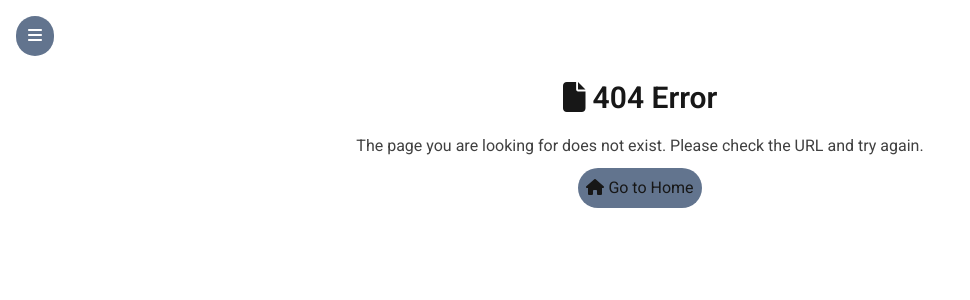
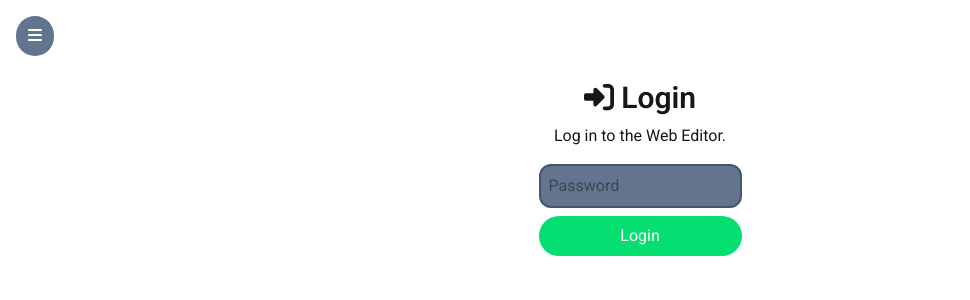
Before and after one commit to aelithron/recordkeeper, a Next.js app: page /editor-login in a window 1280 px wide. Before the commit this address had no page. Shown: the top 300 px of the page, without its empty margins (0-970 px from the left). Built offline with nearby package versions, Linux system fonts and the light colour scheme.

Commit message:
Actually finishes the last commit I hit the button too early last time :facepalm:

```diff
--- a/app/(ui)/sidebar.tsx
+++ b/app/(ui)/sidebar.tsx
@@ -1,6 +1,6 @@
 "use client";
 import type { WikiLink } from "@/types";
-import { faBars, faFile, faFolder, faHome } from "@fortawesome/free-solid-svg-icons";
+import { faBars, faFile, faFolder, faHome, faPencil } from "@fortawesome/free-solid-svg-icons";
 import { FontAwesomeIcon } from "@fortawesome/react-fontawesome";
 import Link from "next/link";
 import Image from "next/image";
@@ -11,7 +11,7 @@ import logo from "@/public/logo.webp";
 
 export const dynamic = 'force-dynamic';
 
-export default function Sidebar({ pages }: { pages: WikiLink[] }) {
+export default function Sidebar({ pages, webEditorEnabled }: { pages: WikiLink[], webEditorEnabled: boolean }) {
   const pathName = usePathname();
   const [isOpen, setIsOpen] = useState<boolean>(false);
   const [openFolder, setOpenFolder] = useState<string>("");
@@ -60,6 +60,12 @@ export default function Sidebar({ pages }: { pages: WikiLink[] }) {
           </Link>}
         </div>
       ))}
+      {webEditorEnabled && <Link
+        href={`/edit`}
+        className="flex items-center gap-2 text-white hover:text-sky-500 ml-6"
+        onClick={() => setIsOpen(false)}>
+        <FontAwesomeIcon icon={faPencil} />
+      </Link>}
     </div>
   );
 }
--- /dev/null
+++ b/app/api/login/route.ts
@@ -0,0 +1,21 @@
+import { NextResponse } from 'next/server';
+import { rateLimit } from '@/lib/rateLimit';
+
+export async function POST(req: Request) {
+  const ip = req.headers.get('x-forwarded-for') || 'unknown';
+  if (rateLimit(ip)) {
+    return NextResponse.json({ error: 'Too many attempts' }, { status: 429 });
+  }
+  const { password } = await req.json();
+  if (password === process.env.WEBEDITOR_PASSWORD) {
+    const res = NextResponse.json({ success: true });
+    res.cookies.set('auth', password, {
+      path: '/',
+      secure: true,
+      sameSite: 'strict',
+      maxAge: 60 * 60 * 24 * 7,
+    });
+    return res;
+  }
+  return NextResponse.json({ success: false }, { status: 401 });
+}
--- /dev/null
+++ b/app/api/logout/route.ts
@@ -0,0 +1,7 @@
+import { NextResponse } from 'next/server';
+
+export async function GET() {
+  const res = NextResponse.json({ success: true });
+  res.cookies.set('auth', '', { path: '/', expires: new Date(0) });
+  return res;
+}
--- /dev/null
+++ b/app/editor-login/login.form.tsx
@@ -0,0 +1,39 @@
+"use client";
+import { useState } from "react";
+import { useRouter } from "next/navigation";
+export default function LoginForm() {
+  const [password, setPassword] = useState<string>("");
+  const router = useRouter();
+
+  async function handleSubmit(e: React.FormEvent<HTMLFormElement>) {
+    e.preventDefault();
+    const res = await fetch("/api/login", {
+      method: "POST",
+      headers: {"Content-Type": "application/json"},
+      body: JSON.stringify({ password }),
+    });
+    if (res.ok) {
+      router.push("/edit");
+    } else if (res.status === 401) {
+      alert("Incorrect password!");
+    } else if (res.status === 429) {
+      alert("Too many attempts. Please try again later.");
+    } else {
+      alert("An unknown error occurred");
+    }
+  }
+
+  return (
+    <form onSubmit={handleSubmit} className="flex flex-col gap-2">
+      <input
+        type="password"
+        placeholder="Password"
+        value={password}
+        onChange={(e) => setPassword(e.target.value)}
+        className="border-slate-600 border-2 bg-slate-500 p-2 rounded-xl"
+        required
+      />
+      <button type="submit" className="bg-green-400 text-white p-2 rounded-full">Login</button>
+    </form>
+  );
+}
--- /dev/null
+++ b/app/editor-login/page.tsx
@@ -0,0 +1,13 @@
+import { faRightToBracket } from "@fortawesome/free-solid-svg-icons";
+import { FontAwesomeIcon } from "@fortawesome/react-fontawesome";
+import LoginForm from "./login.form";
+
+export default function Page() {
+  return (
+    <div className="p-8 md:p-20 flex flex-col gap-2 items-center">
+      <h1 className="text-3xl font-semibold"><FontAwesomeIcon icon={faRightToBracket} /> Login</h1>
+      <p className="mb-2">Log in to the Web Editor.</p>
+      <LoginForm />
+    </div>
+  );
+}
--- a/app/layout.tsx
+++ b/app/layout.tsx
@@ -29,7 +29,7 @@ export default function RootLayout({
       <body
         className={`${roboto.className} antialiased`}
       >
-        <Sidebar pages={getPageList()} />
+        <Sidebar pages={getPageList()} webEditorEnabled={process.env.WEBEDITOR === "true"} />
         {children}
       </body>
     </html>
--- /dev/null
+++ b/lib/rateLimit.ts
@@ -0,0 +1,18 @@
+const map = new Map<string, { count: number; timestamp: number }>();
+
+const MAX_REQS = 4;
+const WINDOW_MS = 60_000;
+
+export function rateLimit(ip: string): boolean {
+  const now = Date.now();
+  const entry = map.get(ip);
+
+  if (!entry || now - entry.timestamp > WINDOW_MS) {
+    map.set(ip, { count: 1, timestamp: now });
+    return false;
+  }
+
+  if (entry.count >= MAX_REQS) { return true; }
+  entry.count++;
+  return false;
+}
--- /dev/null
+++ b/middleware.ts
@@ -0,0 +1,12 @@
+import { NextResponse } from 'next/server';
+import type { NextRequest } from 'next/server';
+
+export function middleware(req: NextRequest) {
+  if (req.nextUrl.pathname.startsWith('/edit') && (req.cookies.get('auth')?.value !== process.env.WEBEDITOR_PASSWORD)) {
+    return NextResponse.redirect(new URL('/editor-login', req.url));
+  }
+  return NextResponse.next();
+}
+export const config = {
+  matcher: ['/edit/:path*'],
+}
```
Also changed, not shown: 1 other file (tests, documents, lock files or other folders).
